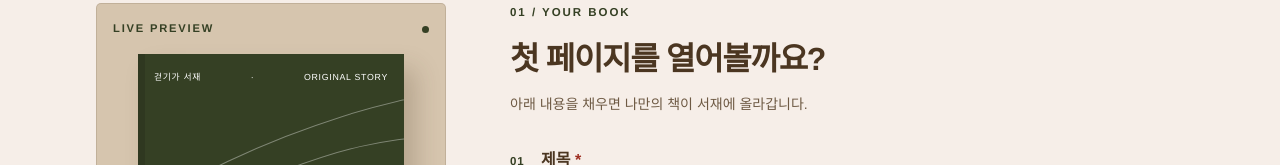
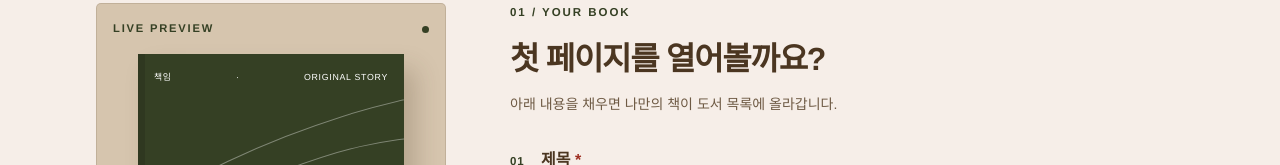
Before and after one commit to KT-AIVLE-miniProject-4th/walking_library, a React (Vite) app: page /books/new in a window 1280 px wide. Shown: the part 548-713 px from the top of the page. Built offline with nearby package versions, Linux system fonts and the light colour scheme; data requests are answered from the project's data file; a web font is replaced by a local one.

Commit message:
fix: 등록 화면 표지와 안내 문구를 책임으로 통일 #15

```diff
--- a/src/components/BookForm.jsx
+++ b/src/components/BookForm.jsx
@@ -47,7 +47,7 @@ function BookForm({ initialValues = EMPTY_FORM, onSubmit, submitting = false, se
         <div className="book-form-intro">
           <span className="book-form-step">01 / YOUR BOOK</span>
           <h2>첫 페이지를 열어볼까요?</h2>
-          <p>아래 내용을 채우면 나만의 책이 서재에 올라갑니다.</p>
+          <p>아래 내용을 채우면 나만의 책이 도서 목록에 올라갑니다.</p>
         </div>
       )}
       <label className="book-form-field">
@@ -89,7 +89,7 @@ function BookForm({ initialValues = EMPTY_FORM, onSubmit, submitting = false, se
       {errorMessage && <p className="book-form-error">{errorMessage}</p>}
 
       <div className="book-form-actions">
-        {/* 취소: 등록은 서재로, 수정은 이전 화면으로 돌아가기 */}
+        {/* 취소: 등록은 도서 목록으로, 수정은 이전 화면으로 돌아가기 */}
         <button type="button" className="btn" onClick={() => navigate(isNew ? '/' : -1)} disabled={submitting}>
           취소
         </button>
@@ -101,7 +101,7 @@ function BookForm({ initialValues = EMPTY_FORM, onSubmit, submitting = false, se
         <aside className="book-form-preview" aria-label="표지 미리보기">
           <div className="preview-heading"><span>LIVE PREVIEW</span><span className="preview-dot" /></div>
           <div className="preview-book">
-            <div className="preview-book-top">걷기가 서재 <span>·</span> ORIGINAL STORY</div>
+            <div className="preview-book-top">책임 <span>·</span> ORIGINAL STORY</div>
             <div className="preview-book-art" aria-hidden="true"><span className="preview-orbit one" /><span className="preview-orbit two" /><span className="preview-orbit three" /><span className="preview-star">✳</span></div>
             <div className="preview-book-bottom"><span>{form.genre || '당신의 장르'}</span><strong>{form.title.trim() || '아직 이름 없는\n당신의 이야기'}</strong><span>지은이 {form.author.trim() || '당신'}</span></div>
           </div>
```
